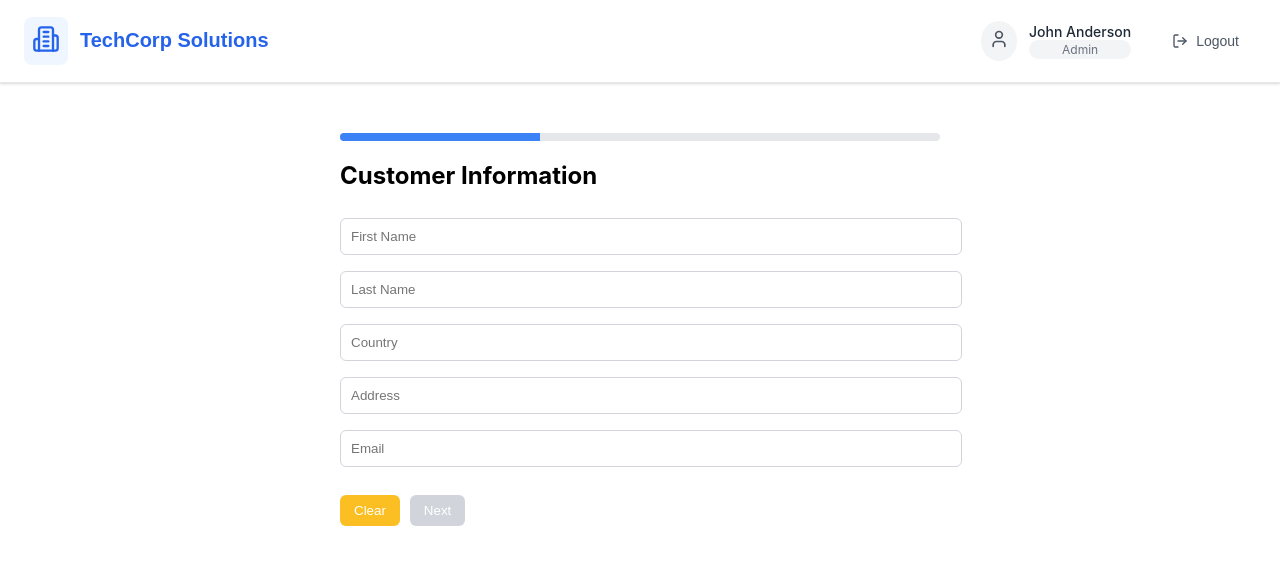
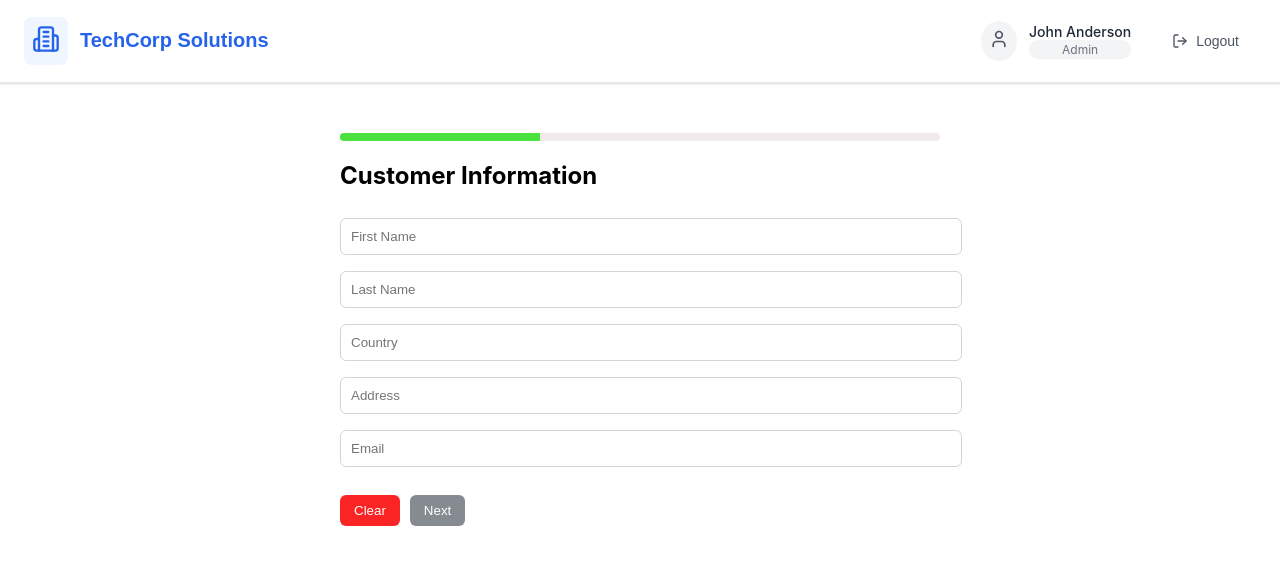
Before and after one commit to Tharuka-Marasinghe/hotel_Management, a React (Create React App) app: page /checkin in a window 1280 px wide. Shown: the top 564 px of the page. Built offline with nearby package versions, Linux system fonts and the light colour scheme.

Commit message:
refactor: Clean up CheckIn component for improved readability and maintainability

```diff
--- a/src/pages/ReservationHome/CheckIn.jsx
+++ b/src/pages/ReservationHome/CheckIn.jsx
@@ -92,7 +92,7 @@ const CheckIn = () => {
       {/* Progress Bar */}
       <div
         style={{
-          backgroundColor: "#e5e7eb",
+          backgroundColor: "#f0eaeaff",
           borderRadius: "8px",
           overflow: "hidden",
           marginBottom: "20px",
@@ -102,7 +102,7 @@ const CheckIn = () => {
           style={{
             width: `${progressWidth}%`,
             height: "8px",
-            backgroundColor: "#3b82f6",
+            backgroundColor: "#4ae03dff",
           }}
         />
       </div>
@@ -302,7 +302,7 @@ const inputStyle = {
 };
 
 const backButtonStyle = {
-  backgroundColor: "#6b7280",
+  backgroundColor: "#fb2424ff",
   color: "white",
   border: "none",
   padding: "8px 14px",
@@ -311,7 +311,7 @@ const backButtonStyle = {
 };
 
 const clearButtonStyle = {
-  backgroundColor: "#fbbf24",
+  backgroundColor: "#fb2424ff",
   color: "white",
   border: "none",
   padding: "8px 14px",
@@ -320,7 +320,7 @@ const clearButtonStyle = {
 };
 
 const nextButtonStyle = {
-  backgroundColor: "#3b82f6",
+  backgroundColor: "#2c28f9ff",
   color: "white",
   border: "none",
   padding: "8px 14px",
@@ -338,7 +338,7 @@ const submitButtonStyle = {
 };
 
 const disabledButtonStyle = {
-  backgroundColor: "#d1d5db",
+  backgroundColor: "#868b92ff",
   color: "white",
   border: "none",
   padding: "8px 14px",
```
